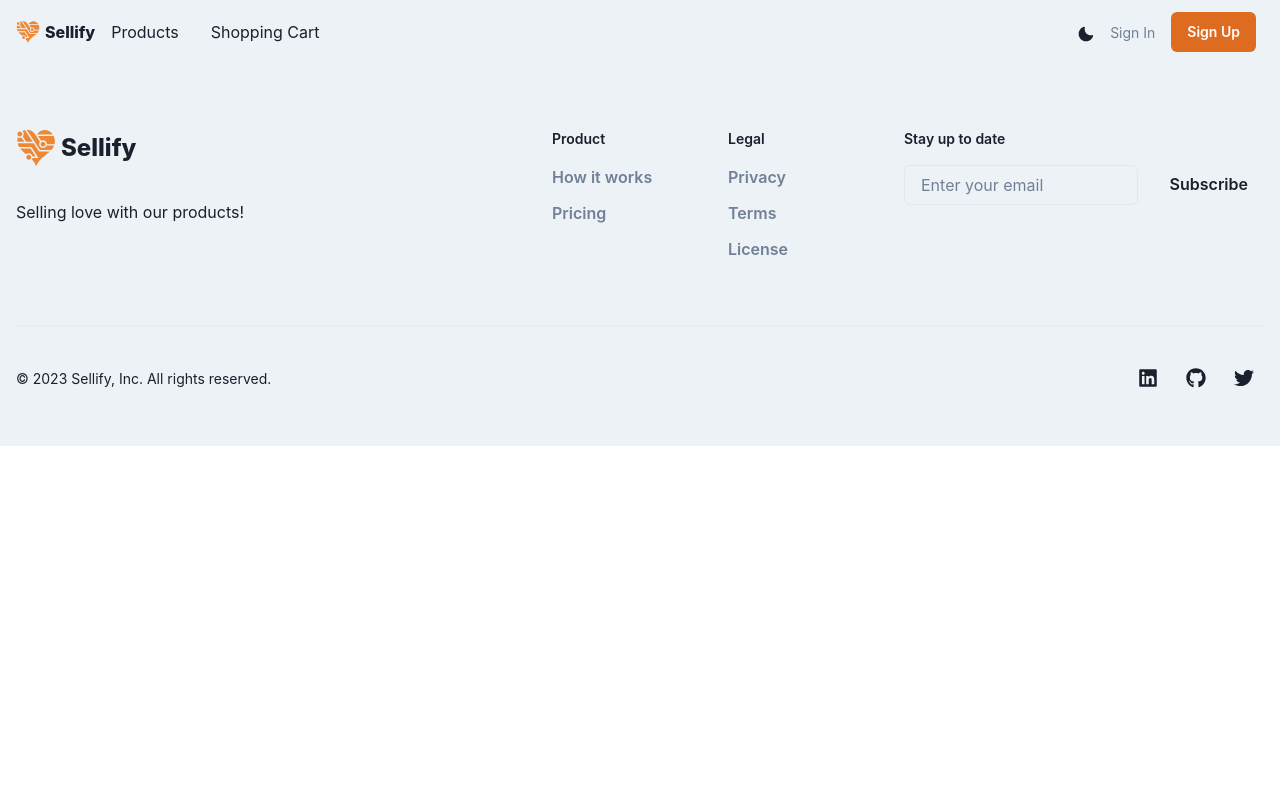
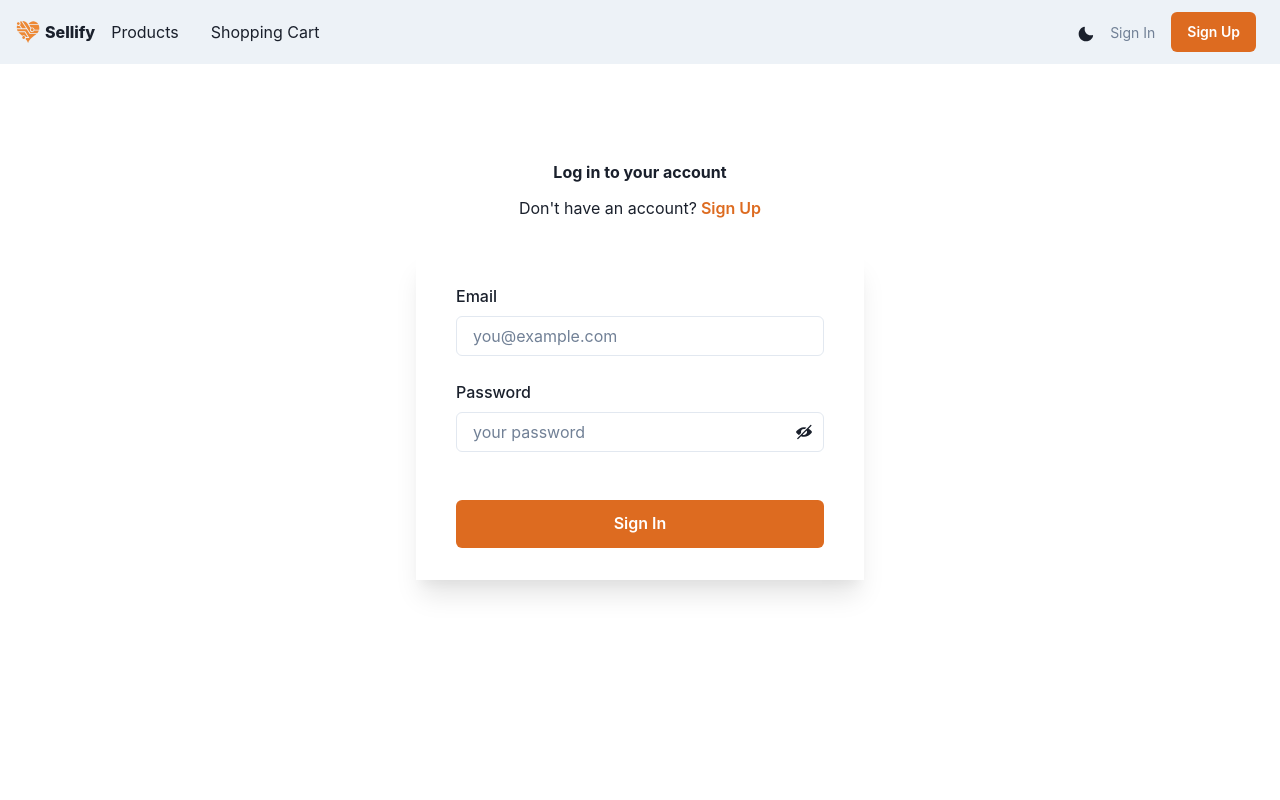
Before and after one commit to anshsahny/Sellify, a React (Create React App) app in the folder client/: page /login in a window 1280 px wide. Shown: the top 800 px of the page. Built offline with nearby package versions, Linux system fonts and the light colour scheme.

Commit message:
Completed Login Screen & added User Menu in Navbar

```diff
--- a/client/src/App.js
+++ b/client/src/App.js
@@ -7,6 +7,7 @@ import Products from './Components/Products';
 import Product from './Components/Product';
 import Cart from './Components/Cart';
 import Footer from './Components/Footer';
+import Login from './Components/Login';
 
 function App() {
   return (
@@ -19,6 +20,7 @@ function App() {
             <Route path='/products' element={<Products />}></Route>
             <Route path='/product/:id' element={<Product />}></Route>
             <Route path='/cart' element={<Cart />}></Route>
+            <Route path='/login' element={<Login />}></Route>
           </Routes>
         </main>
         <Footer />
--- a/client/src/Components/Login.jsx
+++ b/client/src/Components/Login.jsx
@@ -1,15 +1,59 @@
 import { useState, useEffect } from 'react'
-import { Box, Button, Checkbox, Container, FormControl, Heading, HStack, Stack, Text, useBreakpointValue, useColorModeValue, Alert, AlertIcon, AlertTitle, AlertDescription, useToast} from '@chakra-ui/react'
+import { Box, Button, Container, FormControl, Heading, HStack, Stack, Text, useBreakpointValue, Alert, AlertIcon, AlertTitle, AlertDescription, useToast, FormLabel, InputGroup, InputRightElement, FormErrorMessage} from '@chakra-ui/react'
+import { Input } from '@chakra-ui/input'
+import { ViewIcon, ViewOffIcon } from '@chakra-ui/icons'
 import { useSelector, useDispatch } from 'react-redux'
 import { useNavigate, Link as ReactLink, useLocation } from 'react-router-dom'
-import { Formik } from 'formik'
+import { Field, Formik, useField } from 'formik'
 import * as Yup from 'yup'
+import { login } from '../Redux/actions/userActions'
+
+const UserInput = props => {
+    const [showPassword, setShowPassword] = useState(false)
+
+    const { type, name, placeholder } = props
+    const [field, meta] = useField({ type, name, placeholder })
+
+    return (
+        <FormControl isInvalid={meta.error && meta.touched} mb='6'>
+            <FormLabel noOfLines={1}>{props.label}</FormLabel>
+            <InputGroup>
+                <Field as={Input} {...field} type={type} name={name} placeholder={placeholder} />
+                {type === 'password' &&
+                    <InputRightElement h='full'>
+                        <Button variant='ghost' onClick={() => setShowPassword((showPassword) => !showPassword)}>
+                            {showPassword ? <ViewIcon /> : <ViewOffIcon />}
+                        </Button>
+                    </InputRightElement>
+                }
+            </InputGroup>
+            <FormErrorMessage>{meta.error}</FormErrorMessage>
+        </FormControl>
+    )
+}
 
 const Login = () => {
+    const navigate = useNavigate()
+    const location = useLocation()
     const dispatch = useDispatch()
+    const toast = useToast()
+
+    const user = useSelector((state) => state.user)
+    const { loading, error, userInfo } = user
 
     const headingBR = useBreakpointValue({ base: 'xs', md: 'sm' })
     const boxBR = useBreakpointValue({ base: 'transparent', md: 'bg-surface' })
+
+    useEffect(() => {
+        if (userInfo) {
+            location.state?.from ? navigate(location.state?.from) : navigate('/products')
+            toast({
+                description: 'Login Successful',
+                status: 'success',
+                isClosable: true
+            })
+        }
+    }, [userInfo, error, navigate, location.state, toast])
 
     return (
         <Formik
@@ -19,7 +63,7 @@ const Login = () => {
                 password: Yup.string().min(1, 'Password must be more than 1 character').required('Password is required')
             })}
             onSubmit={(values) => {
-                {/* dispatch(login(values.email, values.password)) */}
+                dispatch(login(values.email, values.password))
             }}
         >
             {(formik) => (
@@ -43,7 +87,7 @@ const Login = () => {
                             boxShadow={{ base: 'none', md: 'xl' }}
                         >
                             <Stack spacing='6' as='form' onSubmit={formik.handleSubmit}>
-                                {/*error &&
+                                {error &&
                                     <Alert
                                         status='error'
                                         flexDirection='column'
@@ -54,12 +98,18 @@ const Login = () => {
                                         <AlertIcon />
                                         <AlertTitle>Apologies for the inconvenience!</AlertTitle>
                                         <AlertDescription>{error}</AlertDescription>
-                                    </Alert>*/
+                                    </Alert>
                                 }
                                 <Stack spacing='5'>
                                     <FormControl>
-
+                                        <UserInput type='text' name='email' placeholder='you@example.com' label='Email' />
+                                        <UserInput type='password' name='password' placeholder='your password' label='Password' />
                                     </FormControl>
+                                </Stack>
+                                <Stack spacing='6'>
+                                    <Button colorScheme='orange' size='lg' fontSize='md' isLoading={loading} type='submit'>
+                                        Sign In
+                                    </Button>
                                 </Stack>
                             </Stack>
                         </Box>
--- a/client/src/Components/Navbar.jsx
+++ b/client/src/Components/Navbar.jsx
@@ -1,8 +1,12 @@
 import { useState } from "react";
-import { Box, Flex, HStack, Link, IconButton, Icon, Text, useDisclosure, Button, Stack, useColorModeValue, useColorMode } from "@chakra-ui/react";
+import { Box, Flex, HStack, Link, IconButton, Icon, Text, useDisclosure, Button, Stack, useColorModeValue, useColorMode, useToast, Menu, MenuButton, MenuList, MenuItem, MenuDivider } from "@chakra-ui/react";
 import { Link as ReactLink } from 'react-router-dom';
-import { HamburgerIcon, CloseIcon, MoonIcon, SunIcon } from '@chakra-ui/icons';
+import { HamburgerIcon, CloseIcon, MoonIcon, SunIcon, ChevronDownIcon } from '@chakra-ui/icons';
 import { GiTechnoHeart } from 'react-icons/gi'
+import { CgProfile } from 'react-icons/cg'
+import { MdLocalShipping, MdLogout } from 'react-icons/md'
+import { useDispatch, useSelector } from "react-redux";
+import { logout } from "../Redux/actions/userActions";
 
 const NavLink = props => {
     return (
@@ -23,12 +27,25 @@ const Navbar = () => {
     const { isOpen, onClose, onOpen } = useDisclosure()
     const { colorMode, toggleColorMode } = useColorMode()
     const [isHovering, setIsHovering] = useState(false)
+    const user = useSelector((state) => state.user)
+    const { userInfo } = user
+    const dispatch = useDispatch()
+    const toast = useToast()
 
     const links = [
         {linkName: 'Products', path: '/products'},
         {linkName: 'Shopping Cart', path: '/cart'},
         isOpen ? {linkName: 'Sign Up', path: '/registration'} : {}
     ]
+
+    const logoutUser = () => {
+        dispatch(logout())
+        toast({
+            description: 'You have been logged out.',
+            status: 'success',
+            isClosable: true
+        })
+    }
 
     return (
         <Box bg={useColorModeValue('gray.100', 'gray.900')} px={4}>
@@ -68,6 +85,29 @@ const Navbar = () => {
                             onClick={() => toggleColorMode()}
                         />
                     </NavLink>
+                    {userInfo ?
+                        <Menu>
+                            <MenuButton px='4' py='2' transition='all 0.3s' as={Button}>
+                                {userInfo.name} <ChevronDownIcon />
+                            </MenuButton>
+                            <MenuList>
+                                <MenuItem as={ReactLink} to='/profile'>
+                                    <CgProfile />
+                                    <Text ml='2'>Profile</Text>
+                                </MenuItem>
+                                <MenuItem as={ReactLink} to='/your-orders'>
+                                    <MdLocalShipping />
+                                    <Text ml='2'>Your Orders</Text>
+                                </MenuItem>
+                                <MenuDivider />
+                                <MenuItem onClick={logoutUser}>
+                                    <MdLogout />
+                                    <Text ml='2'>Logout</Text>
+                                </MenuItem>
+                            </MenuList>
+                        </Menu>
+                        :
+                        <>
                             <Button as={ReactLink} to='/login' p={2} fontSize='sm' fontWeight={400} variant='link'>
                                 Sign In
                             </Button>
@@ -84,6 +124,8 @@ const Navbar = () => {
                             >
                                 Sign Up
                             </Button>
+                        </>
+                    }
                 </Flex>
             </Flex>
             {isOpen ?
--- /dev/null
+++ b/client/src/Redux/actions/userActions.js
@@ -0,0 +1,29 @@
+import axios from 'axios'
+import { setLoading, setError, userLogin, userLogout } from '../slices/user'
+
+export const login = (email, password) => async (dispatch) => {
+    dispatch(setLoading(true))
+    try {
+        const config = {
+            headers: {
+                'Content-Type': 'application/json'
+            }
+        }
+        const { data } = await axios.post(`/api/users/login`, { email, password }, config)
+        dispatch(userLogin(data))
+    } catch (error) {
+        dispatch(
+            setError(
+                error.response && error.response.data.message
+                ? error.response.data.message
+                : error.message
+                ? error.message
+                : 'An unexpected error has occured. Please try again later.'
+            )
+        )
+    }
+}
+
+export const logout = () => dispatch => {
+    dispatch(userLogout())
+}
--- /dev/null
+++ b/client/src/Redux/slices/user.js
@@ -0,0 +1,42 @@
+import { createSlice } from "@reduxjs/toolkit";
+
+const updateLocalStorage = (info) => {
+    localStorage.setItem('userInfo', JSON.stringify(info))
+}
+
+export const initialState = {
+    loading: false,
+    error: null,
+    userInfo : JSON.parse(localStorage.getItem('userInfo')) ?? null
+}
+
+export const userSlice = createSlice({
+    name: 'user',
+    initialState,
+    reducers: {
+        setLoading: (state) => {
+            state.loading = true;
+        },
+        userLogin: (state, { payload }) => {
+            state.userInfo = payload;
+            state.error = null;
+            state.loading = false
+            updateLocalStorage(state.userInfo)
+        },
+        setError: (state, { payload }) => {
+            state.error = payload;
+            state.loading = false;
+        },
+        userLogout: (state) => {
+            state.userInfo = null;
+            state.error = null;
+            state.loading = false
+            localStorage.removeItem('userInfo')
+        }
+    }
+})
+
+export const { setLoading, userLogin, setError, userLogout } = userSlice.actions
+export default userSlice.reducer
+
+export const userSelector = (state) => state.userInfo
--- a/client/src/Redux/store.js
+++ b/client/src/Redux/store.js
@@ -2,10 +2,12 @@ import { combineReducers, configureStore } from '@reduxjs/toolkit';
 
 import products from './slices/products';
 import cart from './slices/cart';
+import user from './slices/user';
 
 const reducer = combineReducers({
     products,
     cart,
+    user
 });
 
 export default configureStore({
```
Lines whose indentation alone changed are shown as unchanged.
